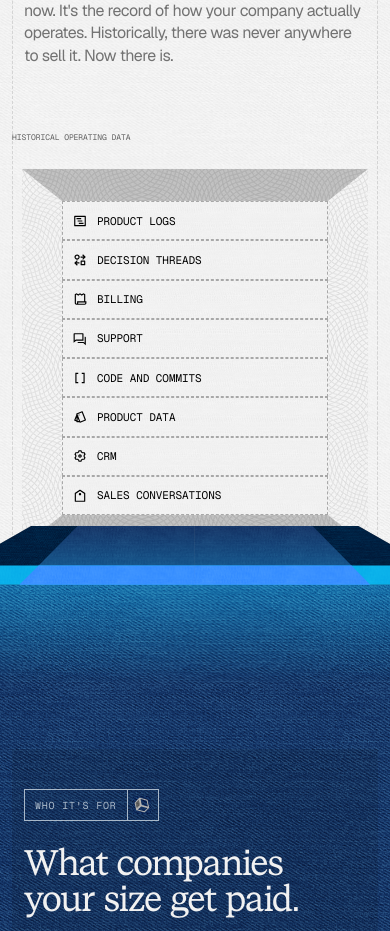
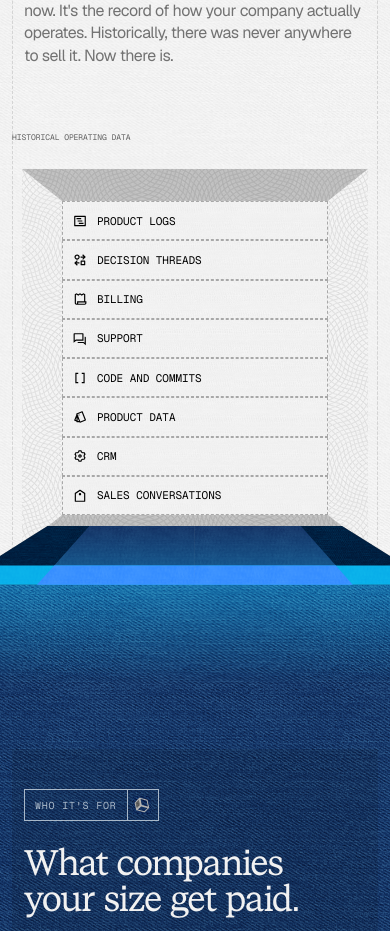
Before and after one commit to PIXELUPLABS/sunsethq, a Next.js app: page / in a window 390 px wide. Shown: the part 1540-2471 px from the top of the page. Built offline with nearby package versions, Linux system fonts and the light colour scheme; no server answers; a web font is replaced by a local one.

Commit message:
updated alignment for the revenue section in the mobile version

```diff
--- a/modules/landing/components/revenue-stream-shelf-mobile.tsx
+++ b/modules/landing/components/revenue-stream-shelf-mobile.tsx
@@ -16,7 +16,7 @@ import {
  */
 export function RevenueStreamShelfMobile() {
   return (
-    <div className="mx-auto w-full max-w-[366px]">
+    <div className="mx-auto w-full">
       <p className="mb-1.5 font-mono text-[8px] tracking-[-0.06px] text-black/60 uppercase">
         Historical operating data
       </p>
@@ -60,7 +60,7 @@ export function RevenueStreamShelfMobile() {
           alt=""
           width={1874}
           height={205}
-          className="absolute top-[103cqw] left-1/2 z-10 h-[16cqw] w-auto max-w-none -translate-x-1/2"
+          className="absolute top-[103cqw] left-1/2 z-10 h-[16cqw] w-auto max-w-none -translate-x-1/2 scale-x-90"
         />
 
         {/* the stacked data rows */}
```
